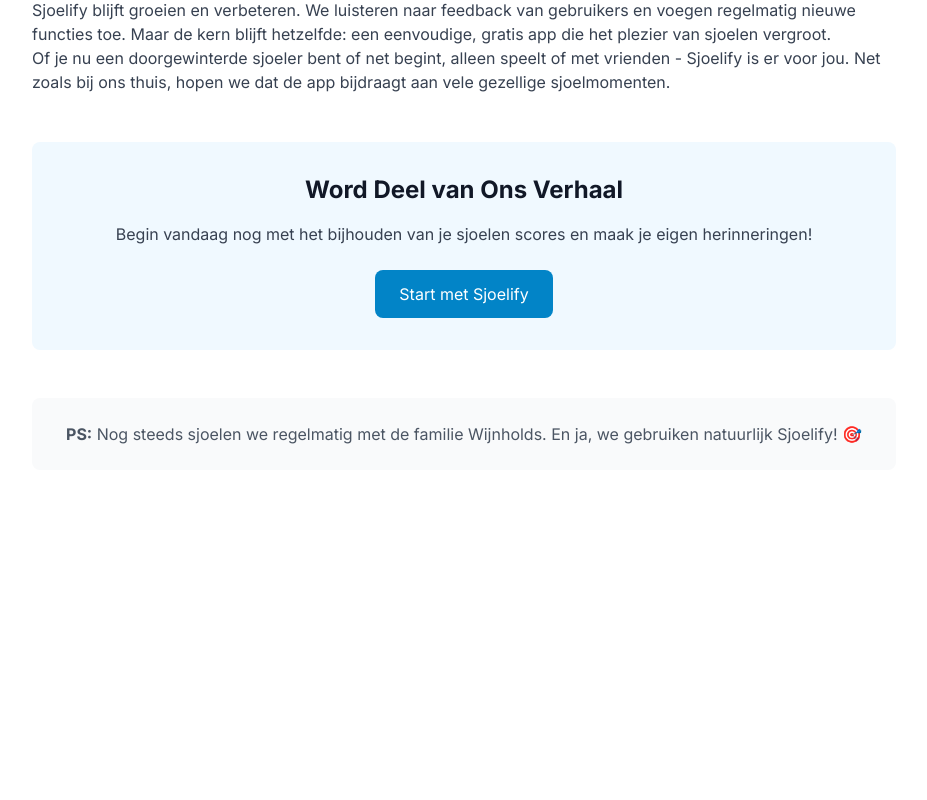
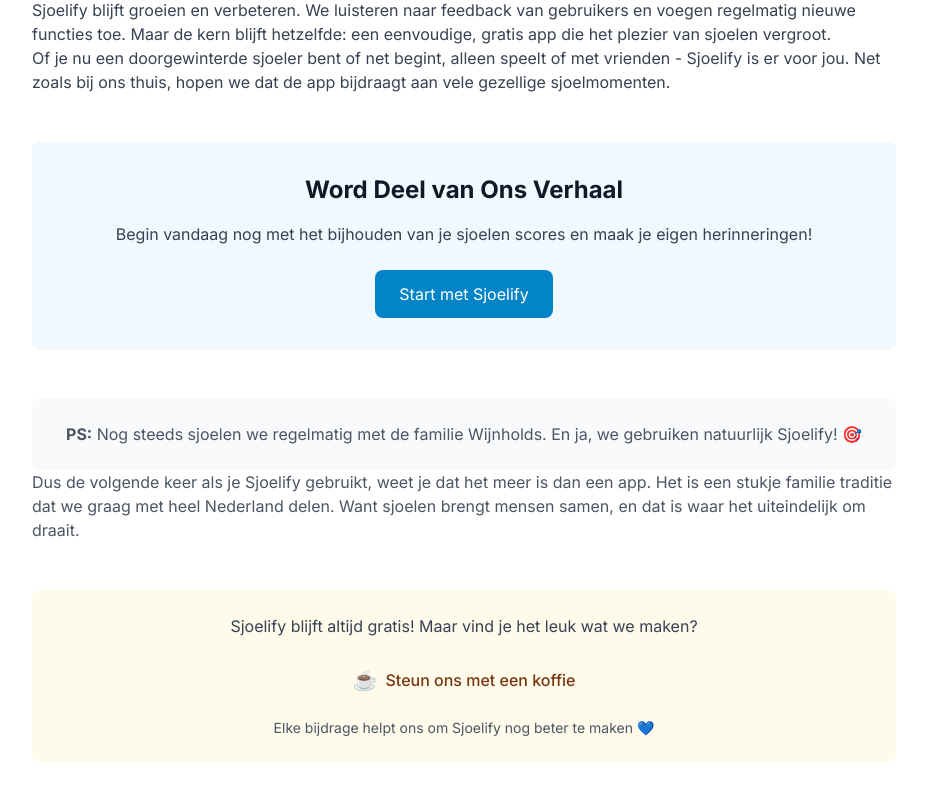
Before and after one commit to ReinoutWW/Sjoelify-v2, a Next.js app: page /info/hoe-het-begon in a window 1280 px wide. Shown: the part 1338-2138 px from the top of the page, without its empty margins (176-1103 px from the left). Before the commit the page ends 1856 px from the top, so only its background shows below. Built offline with nearby package versions, Linux system fonts and the light colour scheme; no server answers.

Commit message:
Free will donation option to keep the website free and afloat at the same time

```diff
--- a/src/app/info/hoe-het-begon/page.tsx
+++ b/src/app/info/hoe-het-begon/page.tsx
@@ -1,6 +1,7 @@
 import { Metadata } from 'next';
 import Link from 'next/link';
 import { ArrowLeftIcon, HeartIcon, CodeBracketIcon } from '@heroicons/react/24/outline';
+import { DonationButton } from '@/shared/components/DonationButton';
 
 export const metadata: Metadata = {
   title: 'Hoe Het Begon - Het Verhaal achter Sjoelify',
@@ -142,6 +143,22 @@
               En ja, we gebruiken natuurlijk Sjoelify! 🎯
             </p>
           </div>
+
+          <p className="text-gray-600">
+            Dus de volgende keer als je Sjoelify gebruikt, weet je dat het meer is dan een app. Het is een stukje
+            familie traditie dat we graag met heel Nederland delen. Want sjoelen brengt mensen samen, en dat
+            is waar het uiteindelijk om draait.
+          </p>
+
+          <div className="mt-12 p-6 bg-amber-50 rounded-lg text-center">
+            <p className="text-gray-700 mb-4">
+              Sjoelify blijft altijd gratis! Maar vind je het leuk wat we maken?
+            </p>
+            <DonationButton />
+            <p className="text-sm text-gray-600 mt-3">
+              Elke bijdrage helpt ons om Sjoelify nog beter te maken 💙
+            </p>
+          </div>
         </article>
       </div>
     </div>
--- a/src/app/page.tsx
+++ b/src/app/page.tsx
@@ -17,6 +17,7 @@
   ChartPieIcon,
   ArrowPathIcon
 } from '@heroicons/react/24/outline';
+import { DonationButton } from '@/shared/components/DonationButton';
 
 export default function Home() {
   const { user, loading } = useAuth();
@@ -388,6 +389,14 @@
               >
                 {t.home.ourStory.readFullStory} →
               </Link>
+
+              {/* Subtle donation option */}
+              <div className="mt-8 pt-8 border-t border-gray-200">
+                <p className="text-sm text-gray-600 mb-3">
+                  Vind je Sjoelify leuk? We maken het met liefde en houden het gratis voor iedereen.
+                </p>
+                <DonationButton variant="small" />
+              </div>
             </motion.div>
 
             <motion.div
@@ -704,6 +713,16 @@
             <p className="text-gray-400 text-sm text-center">
               © {new Date().getFullYear()} Sjoelify. {t.home.footer.madeWith} ❤️ {t.home.footer.by} {t.home.footer.byFamily}
             </p>
+            <div className="mt-3 text-center">
+              <a
+                href="https://www.paypal.com/donate/?hosted_button_id=UEE7BDUYN7AUS"
+                target="_blank"
+                rel="noopener noreferrer"
+                className="text-amber-400 hover:text-amber-300 text-sm inline-flex items-center gap-1"
+              >
+                ☕ Steun ons werk
+              </a>
+            </div>
           </div>
         </div>
       </footer>
--- a/src/lib/i18n/translations/en.ts
+++ b/src/lib/i18n/translations/en.ts
@@ -196,7 +196,7 @@
       title: 'The Story of Sjoelify',
       subtitle: 'From family tradition to digital innovation',
       intro: 'The Wijnholds family has been playing sjoelen for generations. It\'s more than a game - it\'s a tradition that brings families together.',
-      idea: 'During a cozy sjoelen afternoon, the idea arose: "Why don\'t we have an app that automatically keeps track of everything?" As the software engineer in the family, I, Reinout Wijnholds, happily took on this challenge.',
+      idea: 'During a cozy sjoelen afternoon, the idea arose: "Why don\'t we have an app that automatically keeps track of everything?" As the software engineer in the family, I happily took on this challenge.',
       growth: 'What started as a solution for our family grew into Sjoelify - a free app for all sjoelen enthusiasts in the Netherlands. Because the joy of sjoelen should be accessible to everyone.',
       readFullStory: 'Read the full story',
       familyName: 'Wijnholds Family',
--- /dev/null
+++ b/src/shared/components/DonationButton.tsx
@@ -0,0 +1,30 @@
+'use client';
+
+import { motion } from 'framer-motion';
+
+interface DonationButtonProps {
+  variant?: 'small' | 'medium' | 'large';
+  className?: string;
+}
+
+export function DonationButton({ variant = 'medium', className = '' }: DonationButtonProps) {
+  const sizes = {
+    small: 'px-4 py-2 text-sm',
+    medium: 'px-6 py-3 text-base',
+    large: 'px-8 py-4 text-lg',
+  };
+
+  return (
+    <motion.a
+      href="https://www.paypal.com/donate/?hosted_button_id=UEE7BDUYN7AUS"
+      target="_blank"
+      rel="noopener noreferrer"
+      className={`inline-flex items-center gap-2 ${sizes[variant]} bg-amber-50 hover:bg-amber-100 text-amber-900 rounded-full transition-all hover:shadow-md font-medium ${className}`}
+      whileHover={{ scale: 1.05 }}
+      whileTap={{ scale: 0.95 }}
+    >
+      <span className="text-xl">☕</span>
+      <span>Steun ons met een koffie</span>
+    </motion.a>
+  );
+}
```
